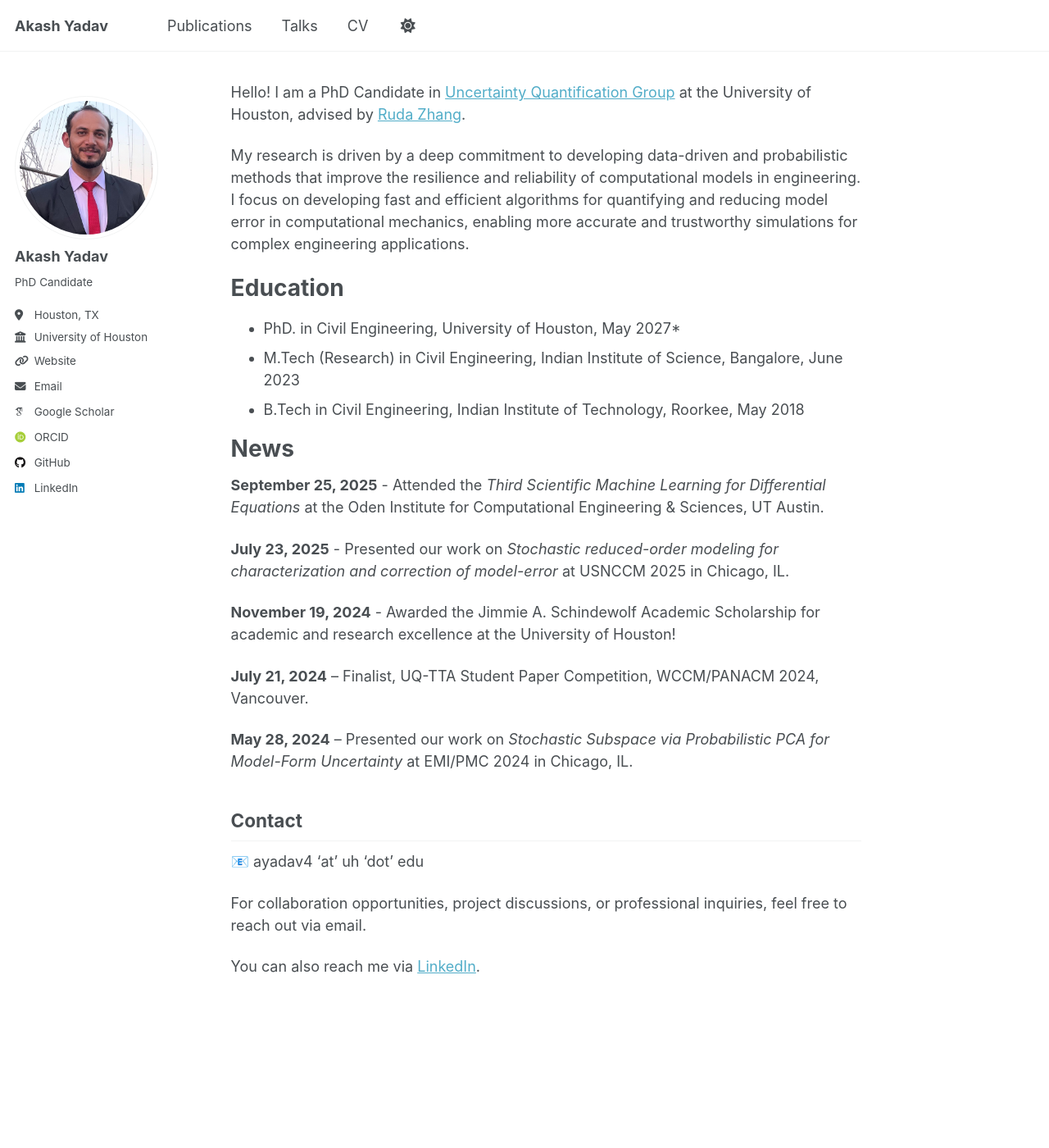
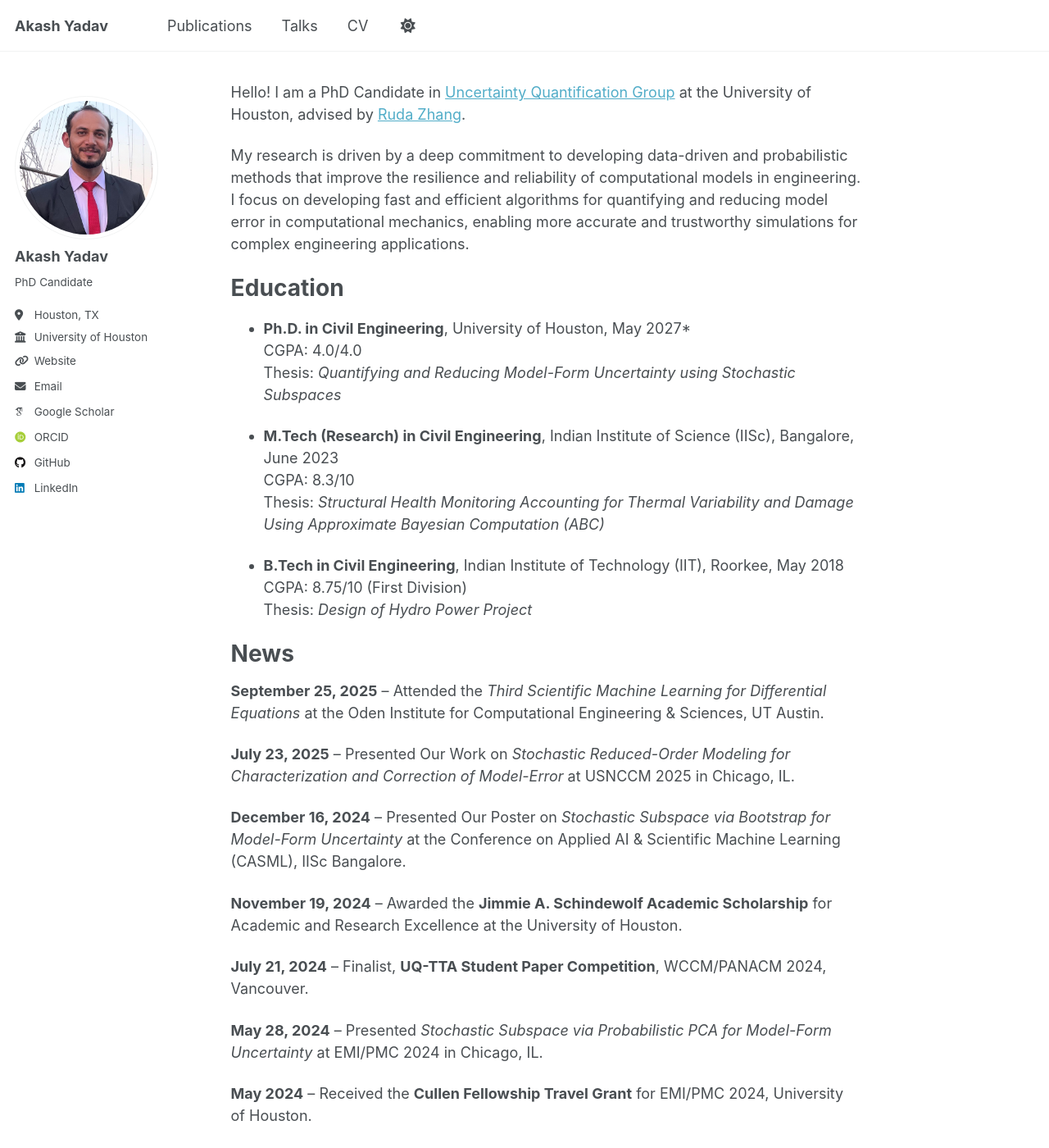
Before and after one commit to akashyadav0210/akashyadav0210.github.io, a Jekyll site: the page built from _pages/about.md, in a window 1280 px wide and 1400 px high. Shown: the whole window at 82% size. Built offline with Jekyll 4.4.1, drawn with Linux system fonts in a browser that asks for light colours; emoji names are drawn with the system emoji font; some web fonts are replaced; some of the changed text lies outside the part shown.

Commit message:
Update about.md

```diff
--- a/_pages/about.md
+++ b/_pages/about.md
@@ -13,21 +13,41 @@ My research is driven by a deep commitment to developing data-driven and probabi
 
 Education
 ===========
-- PhD. in Civil Engineering, University of Houston, May 2027*
-- M.Tech (Research) in Civil Engineering, Indian Institute of Science, Bangalore, June 2023
-- B.Tech in Civil Engineering, Indian Institute of Technology, Roorkee, May 2018
+
+- **Ph.D. in Civil Engineering**, University of Houston, May 2027*
+  CGPA: 4.0/4.0
+  Thesis: *Quantifying and Reducing Model-Form Uncertainty using Stochastic Subspaces*
+
+- **M.Tech (Research) in Civil Engineering**, Indian Institute of Science (IISc), Bangalore, June 2023
+  CGPA: 8.3/10
+  Thesis: *Structural Health Monitoring Accounting for Thermal Variability and Damage Using Approximate Bayesian Computation (ABC)*
+
+- **B.Tech in Civil Engineering**, Indian Institute of Technology (IIT), Roorkee, May 2018
+  CGPA: 8.75/10 (First Division)
+  Thesis: *Design of Hydro Power Project*
+
 
 News
 ======
-**September 25, 2025** - Attended the *Third Scientific Machine Learning for Differential Equations* at the Oden Institute for Computational Engineering & Sciences, UT Austin.
+**September 25, 2025** – Attended the *Third Scientific Machine Learning for Differential Equations* at the Oden Institute for Computational Engineering & Sciences, UT Austin.
 
-**July 23, 2025** - Presented our work on *Stochastic reduced-order modeling for characterization and correction of model-error* at USNCCM 2025 in Chicago, IL.
+**July 23, 2025** – Presented Our Work on *Stochastic Reduced-Order Modeling for Characterization and Correction of Model-Error* at USNCCM 2025 in Chicago, IL.
 
-**November 19, 2024** - Awarded the Jimmie A. Schindewolf Academic Scholarship for academic and research excellence at the University of Houston!
+**December 16, 2024** – Presented Our Poster on *Stochastic Subspace via Bootstrap for Model-Form Uncertainty* at the Conference on Applied AI & Scientific Machine Learning (CASML), IISc Bangalore.
 
-**July 21, 2024** – Finalist, UQ-TTA Student Paper Competition, WCCM/PANACM 2024, Vancouver.
+**November 19, 2024** – Awarded the **Jimmie A. Schindewolf Academic Scholarship** for Academic and Research Excellence at the University of Houston.
 
-**May 28, 2024** – Presented our work on *Stochastic Subspace via Probabilistic PCA for Model-Form Uncertainty* at EMI/PMC 2024 in Chicago, IL.
+**July 21, 2024** – Finalist, **UQ-TTA Student Paper Competition**, WCCM/PANACM 2024, Vancouver.
+
+**May 28, 2024** – Presented *Stochastic Subspace via Probabilistic PCA for Model-Form Uncertainty* at EMI/PMC 2024 in Chicago, IL.
+
+**May 2024** – Received the **Cullen Fellowship Travel Grant** for EMI/PMC 2024, University of Houston.
+
+**March 2024** – Finalist, **Grants in Aid of Research**, SIGMA-XI.
+
+**August 2023** – Awarded the **Presidential Fellowship**, University of Houston.
+
+**December 9, 2022** – Presented *Structural Health Monitoring of Steel Truss Bridges Subjected to Environmental Variability* at ICCMS 2022, IIT Indore.
 
 Contact
 ---------
```
